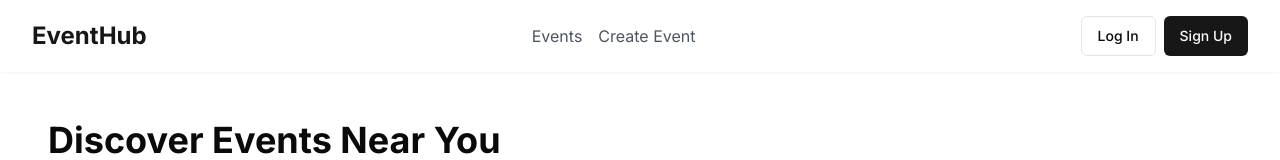
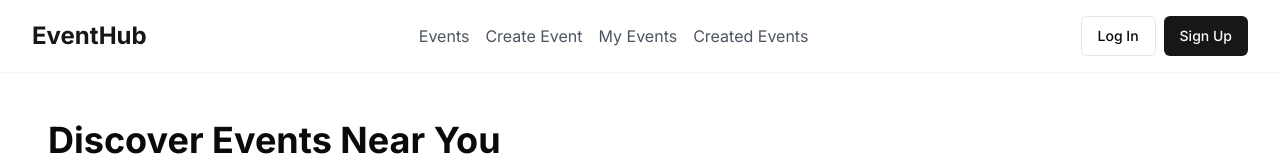
Before and after one commit to farhanazmiCS/event-registration-cloud, a Next.js app in the folder frontend/: page / in a window 1280 px wide. Shown: the top 160 px of the page. Built offline with nearby package versions, Linux system fonts and the light colour scheme; no server answers.

Commit message:
Update header for new urls

```diff
--- a/frontend/app/components/Header.tsx
+++ b/frontend/app/components/Header.tsx
@@ -1,44 +1,3 @@
-
-
-
-// "use client"
-
-// import Link from "next/link"
-// import { Button } from "@/components/ui/button"
-// import { useRouter } from "next/navigation"
-
-// export default function Header() {
-//   const router = useRouter()
-
-//   const handleLogin = () => {
-//     router.push("/login")
-//   }
-
-//   return (
-//     <header className="bg-white shadow-sm">
-//       <div className="max-w-7xl mx-auto px-4 sm:px-6 lg:px-8 py-4 flex justify-between items-center">
-//         <Link href="/" className="text-2xl font-bold text-primary">
-//           EventHub
-//         </Link>
-//         <nav className="hidden md:flex space-x-4">
-//           <Link href="/events" className="text-gray-600 hover:text-primary">
-//             Events
-//           </Link>
-//           <Link href="/create" className="text-gray-600 hover:text-primary">
-//             Create Event
-//           </Link>
-//         </nav>
-//         <div className="flex space-x-2">
-//           <Button variant="outline" onClick={handleLogin}>
-//             Log In
-//           </Button>
-//           <Button>Sign Up</Button>
-//         </div>
-//       </div>
-//     </header>
-//   )
-// }
-
 "use client"
 
 import Link from "next/link"
@@ -90,9 +49,12 @@ export default function Header() {
   return (
     <header className="bg-white shadow-sm">
       <div className="max-w-7xl mx-auto px-4 sm:px-6 lg:px-8 py-4 flex justify-between items-center">
+        {/* Logo */}
         <Link href="/" className="text-2xl font-bold text-primary">
           EventHub
         </Link>
+
+        {/* Navigation */}
         <nav className="hidden md:flex space-x-4">
           <Link href="/events" className="text-gray-600 hover:text-primary">
             Events
@@ -100,7 +62,28 @@ export default function Header() {
           <Link href="/create" className="text-gray-600 hover:text-primary">
             Create Event
           </Link>
+          <>
+              <Link href="/myevents" className="text-gray-600 hover:text-primary">
+                My Events
+              </Link>
+              <Link href="/createdevents" className="text-gray-600 hover:text-primary">
+                Created Events
+              </Link>
+            </>
+          {/* {isLoggedIn && (
+            <>
+              <Link href="/myevents" className="text-gray-600 hover:text-primary">
+                My Events
+              </Link>
+              <Link href="/createdevents" className="text-gray-600 hover:text-primary">
+                Created Events
+              </Link>
+            </>
+          )} */}
+
         </nav>
+
+        {/* Auth Buttons */}
         <div className="flex space-x-2">
           {isLoggedIn ? (
             <Button variant="outline" onClick={handleLogout}>
```
Also changed, not shown: 1 other file (tests, documents, lock files or other folders).
